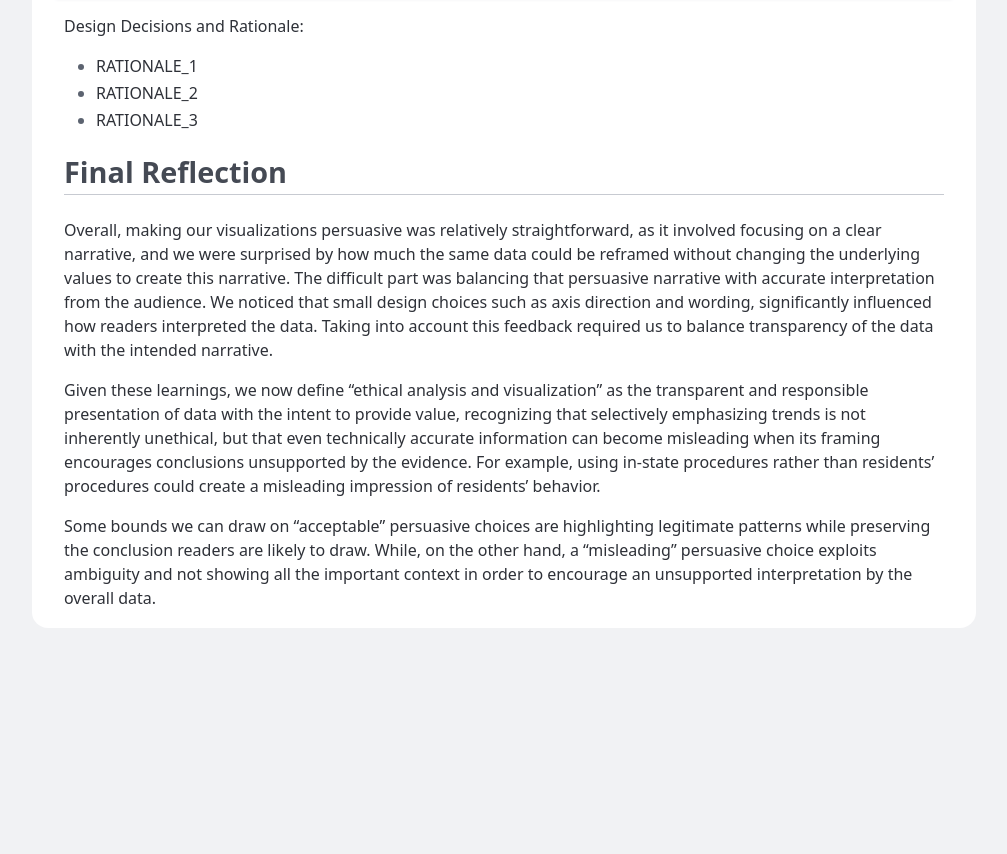
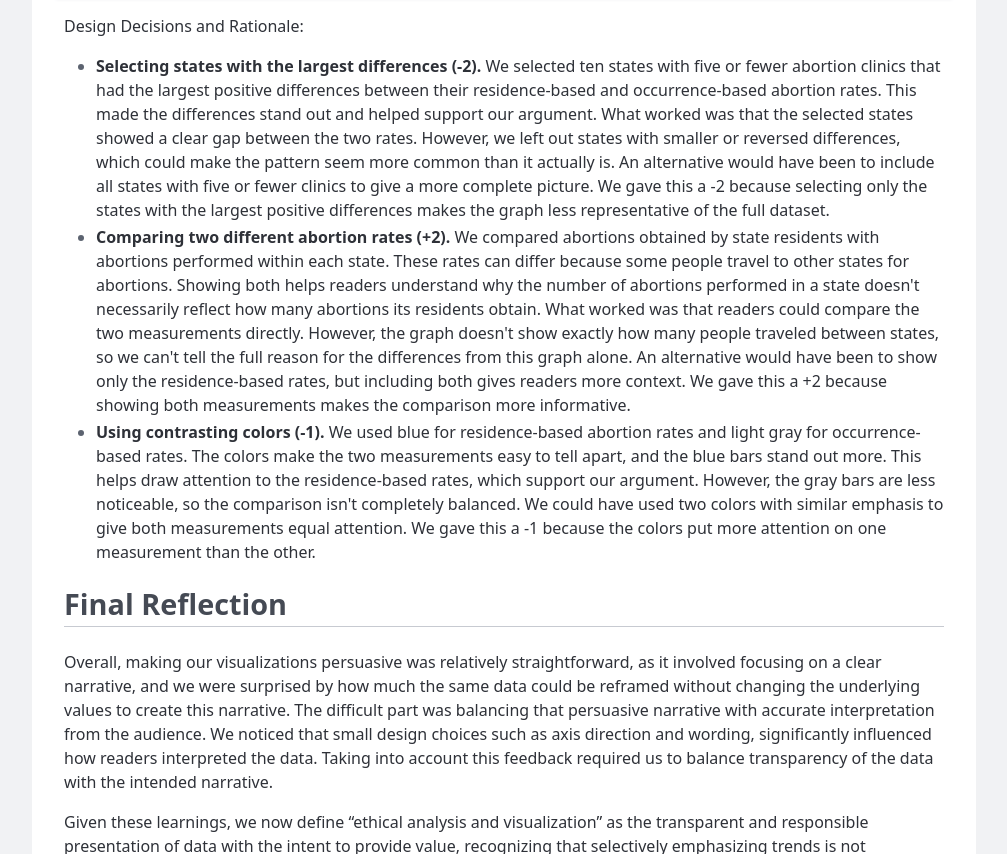
Before and after one commit to ndjapri/dsc106-project2, a plain HTML site: page index.html in a window 1280 px wide. Shown: the part 2689-3543 px from the top of the page, without its empty margins (136-1143 px from the left). Before the commit the page ends 3325 px from the top, so only its background shows below. Drawn offline with Linux system fonts and the light colour scheme.

Commit message:
Add figure 2 design rationales

```diff
--- a/index.html
+++ b/index.html
@@ -237,9 +237,25 @@
                 <p>Design Decisions and Rationale:</p>
 
                 <ul>
-                    <li>RATIONALE_1</li>
-                    <li>RATIONALE_2</li>
-                    <li>RATIONALE_3</li>
+                    <li><strong>Selecting states with the largest differences (-2).</strong> We selected ten states with five or fewer abortion clinics that
+                        had the largest positive differences between their residence-based and occurrence-based abortion rates. This made the differences stand out
+                        and helped support our argument. What worked was that the selected states showed a clear gap between the two rates. However, we left out
+                        states with smaller or reversed differences, which could make the pattern seem more common than it actually is. An alternative would have
+                        been to include all states with five or fewer clinics to give a more complete picture. We gave this a -2 because selecting only the states
+                        with the largest positive differences makes the graph less representative of the full dataset.</li>
+
+                    <li><strong>Comparing two different abortion rates (+2).</strong> We compared abortions obtained by state residents with abortions performed
+                        within each state. These rates can differ because some people travel to other states for abortions. Showing both helps readers understand why
+                        the number of abortions performed in a state doesn't necessarily reflect how many abortions its residents obtain. What worked was that readers
+                        could compare the two measurements directly. However, the graph doesn't show exactly how many people traveled between states, so we can't
+                        tell the full reason for the differences from this graph alone. An alternative would have been to show only the residence-based rates, but
+                        including both gives readers more context. We gave this a +2 because showing both measurements makes the comparison more informative.</li>
+
+                    <li><strong>Using contrasting colors (-1).</strong> We used blue for residence-based abortion rates and light gray for occurrence-based rates.
+                        The colors make the two measurements easy to tell apart, and the blue bars stand out more. This helps draw attention to the residence-based
+                        rates, which support our argument. However, the gray bars are less noticeable, so the comparison isn't completely balanced. We could have
+                        used two colors with similar emphasis to give both measurements equal attention. We gave this a -1 because the colors put more attention on
+                        one measurement than the other.</li>
                 </ul>
             </section>
 
```
